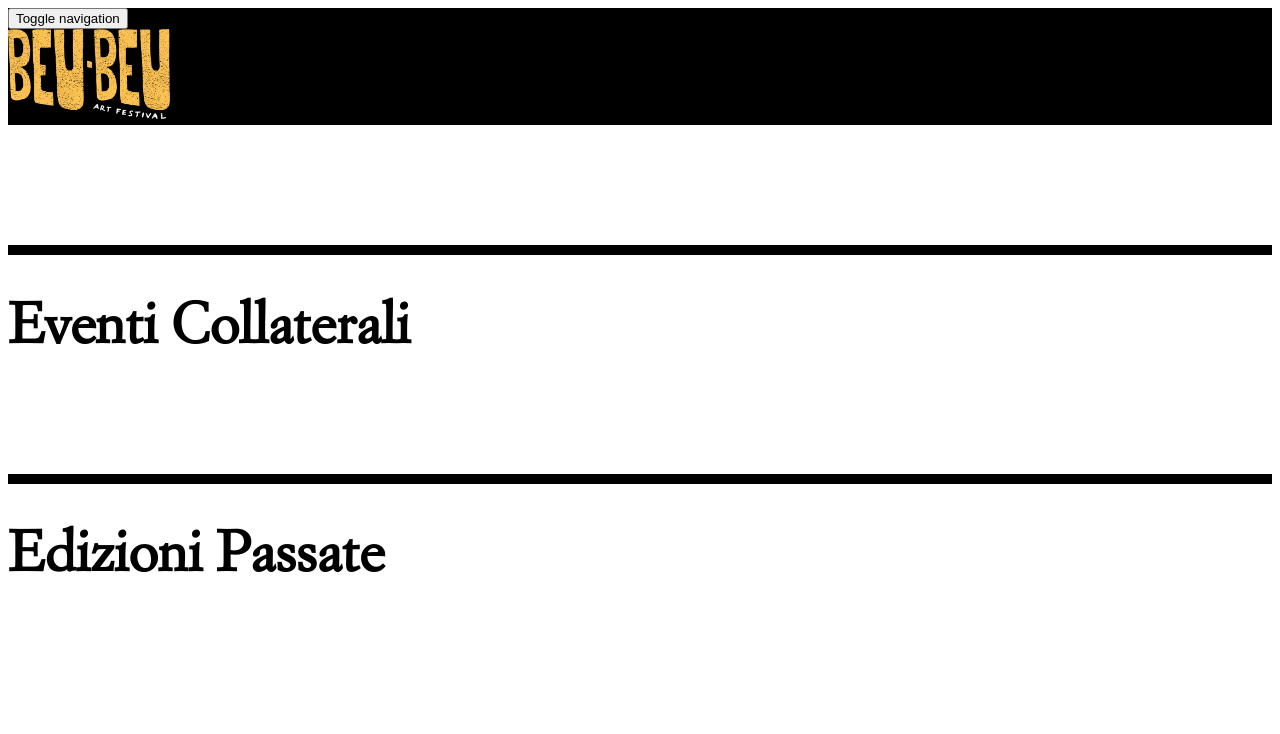
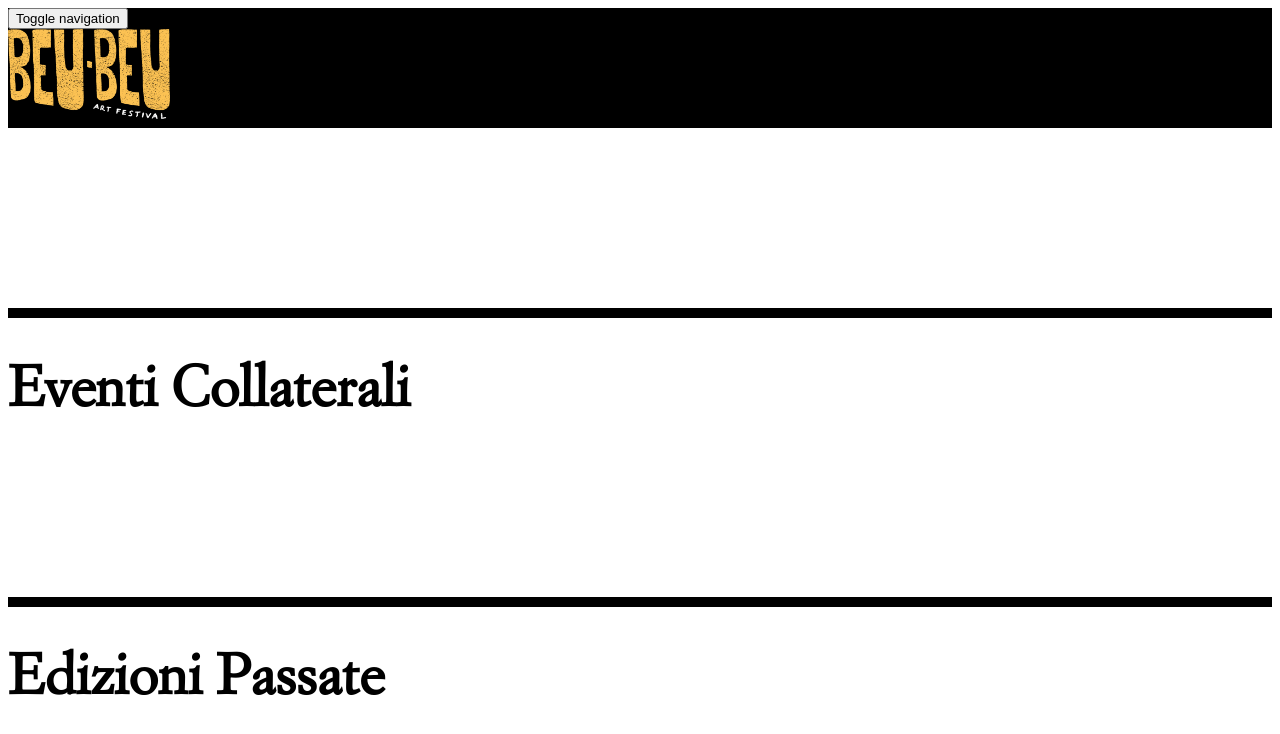
Before and after one commit to hellspite/beubeu, a Symfony app: template templates/event/index.html.twig in a window 1280 px wide. Shown: the top 734 px of the page. Run offline with Twig, Linux system fonts and the light colour scheme; the template is opened without the code that fills it, so the values that code supplies are empty; some libraries are stand-ins or nearby versions.

Commit message:
Aggiustati margini menu per risoluzioni grandi

```diff
--- a/public/css/main.css
+++ b/public/css/main.css
@@ -10,7 +10,6 @@
     url('../fonts/BOD_R.TTF'); /* IE */
 }
 
-
 .main-container{
     padding:0 !important;
 }
@@ -19,26 +18,6 @@
     max-height:30px;
 }
 
-@media screen and (min-width:1024px){
-    .navbar-inverse{
-        min-height:110px !important;
-    }
-
-    .navbar-header img{
-        max-height:90px;
-    }
-
-    .navbar-nav{
-        margin-top:30px;
-    }
-}
-
-@media screen and (min-width: 1024px) and (max-width:1474px){
-    .navbar-collapse.collapse, .collapse.in{
-        margin-top:48px !important;
-    }
-
-}
 
 body{
     font-family: 'Lato', sans-serif;
@@ -129,6 +108,31 @@ body{
     margin-top:20px;
 }
 
+@media screen and (min-width:1024px){
+.navbar-nav > li > a {padding-top:5px !important; padding-bottom:5px !important;}
+.navbar {min-height:120px !important}
+
+    .navbar-header img{
+        max-height:90px;
+    }
+
+    .navbar-nav{
+        margin-top:40px;
+    }
+
+
+    .exhibit-container{
+        margin-top:180px;
+    }
+}
+
+@media screen and (min-width: 1024px) and (max-width:1474px){
+    .navbar-collapse.collapse, .collapse.in{
+        margin-top:48px !important;
+    }
+
+}
+
 @media (max-width: 1474px) {
   .navbar-header {
       float: none;
--- a/templates/menu.html.twig
+++ b/templates/menu.html.twig
@@ -29,3 +29,4 @@
         </div><!-- /.navbar-collapse -->
     </div><!-- /.container-fluid -->
 </nav>
+<div style="clear:both"></div>
```
